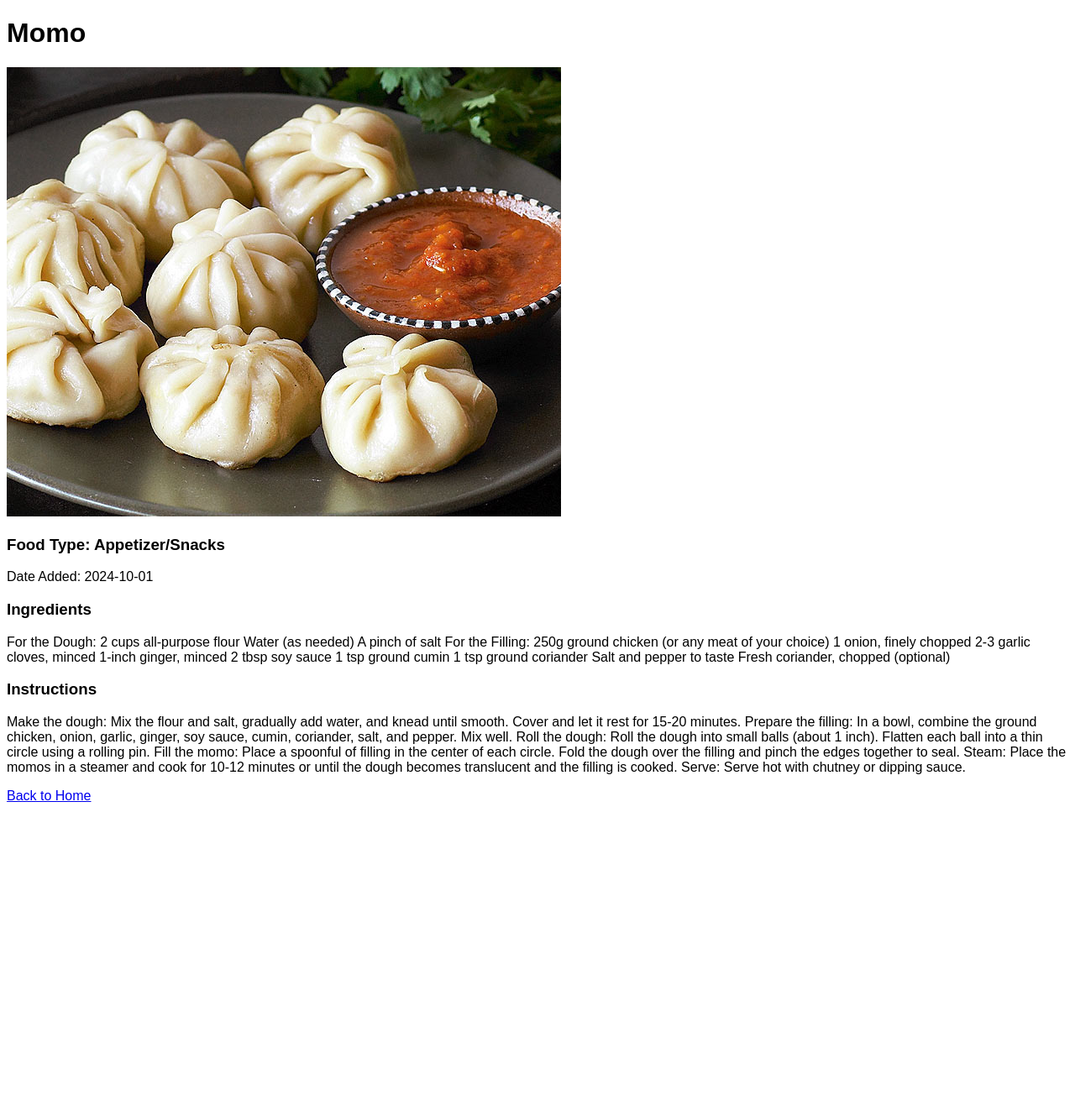
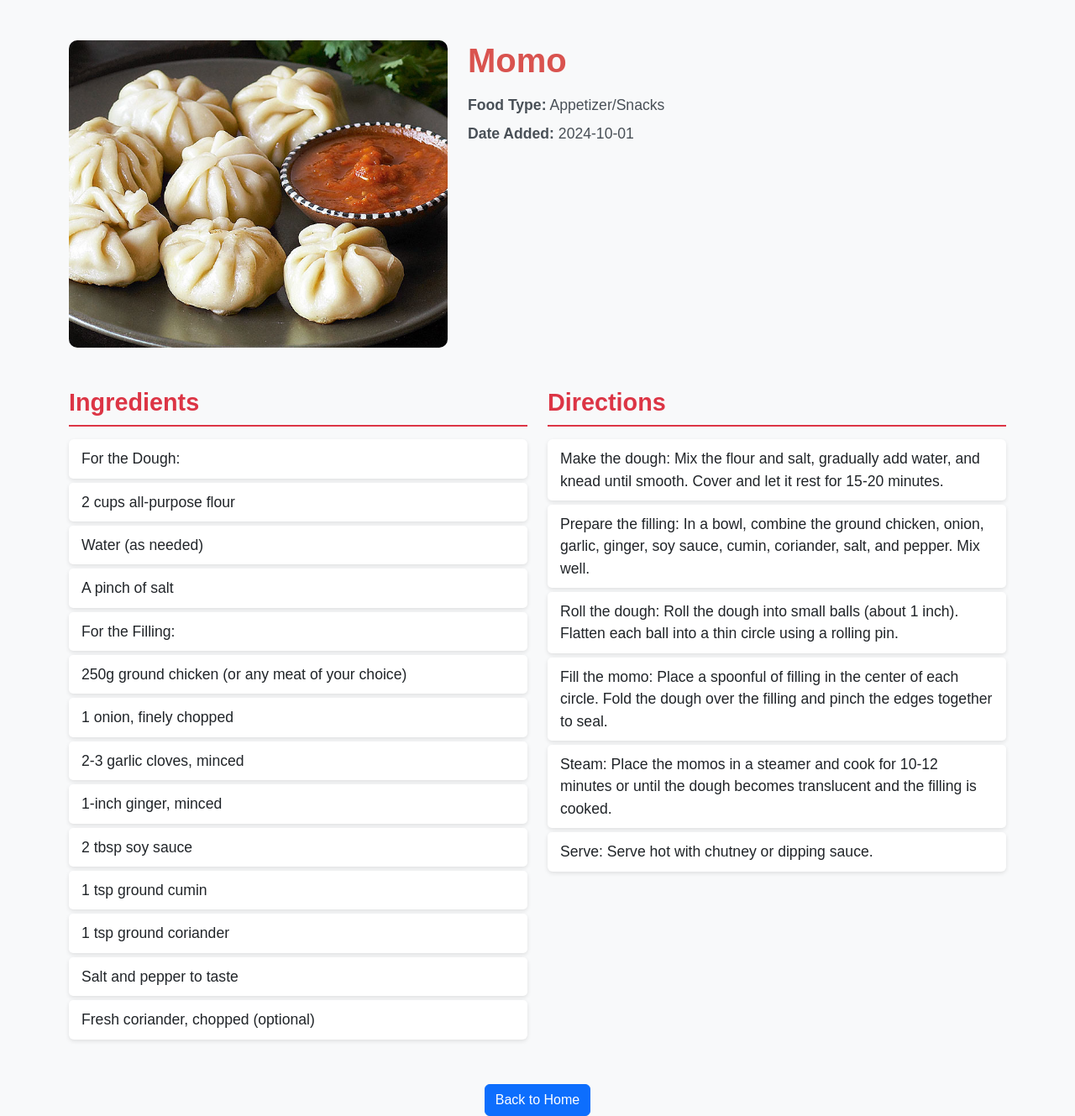
Before and after one commit to suyogkad/Nepali-Food-Recipe-Generator, a Flask app: page /recipe/1 in a window 1280 px wide. Shown: the whole page at 84% size. Before the commit the page ends 955 px from the top, so only its background shows below. Run offline with Flask 3, Linux system fonts and the light colour scheme; data comes from the database, SQL or seed files in the repository; both versions use the stored data as it was after the commit.

Commit message:
Single Page Listing UI Changed

```diff
--- /dev/null
+++ b/static/recipe_detail.css
@@ -0,0 +1,80 @@
+/* Custom styles for the recipe detail page */
+body {
+  font-family: "Poppins", sans-serif;
+  background-color: #f8f9fa;
+  color: #333;
+}
+
+h1,
+h3 {
+  color: #d9534f; /* Bootstrap Danger Color */
+  font-weight: 700;
+  margin-bottom: 20px;
+}
+
+.recipe-title {
+  font-size: 2.5rem;
+  margin-bottom: 0.5rem;
+}
+
+.recipe-meta {
+  font-size: 1.1rem;
+  color: #495057;
+}
+
+.recipe-meta li {
+  margin-bottom: 0.5rem;
+}
+
+.recipe-image {
+  max-width: 100%;
+  height: auto;
+  border-radius: 10px;
+  max-height: 400px;
+  width: 100%;
+  object-fit: cover;
+}
+
+.section-title {
+  font-size: 1.8rem;
+  color: #dc3545;
+  border-bottom: 2px solid #dc3545;
+  padding-bottom: 10px;
+  margin-bottom: 15px;
+}
+
+.list-group-item {
+  border: none;
+  background-color: #f8f9fa;
+  font-size: 1.1rem;
+  padding: 0.75rem;
+}
+
+.ingredients-list,
+.directions-list {
+  margin-top: 15px;
+  padding: 0;
+}
+
+.ingredients-list li,
+.directions-list li {
+  padding: 10px 15px;
+  margin-bottom: 5px;
+  border-radius: 5px;
+  background-color: #fff;
+  box-shadow: 0 2px 5px rgba(0, 0, 0, 0.1);
+}
+
+footer a {
+  font-size: 1.2rem;
+  text-transform: uppercase;
+  padding: 10px 20px;
+  background-color: #d9534f;
+  border-radius: 5px;
+  color: white;
+  text-decoration: none;
+}
+
+footer a:hover {
+  background-color: #c9302c;
+}
--- a/templates/recipe_detail.html
+++ b/templates/recipe_detail.html
@@ -1,38 +1,75 @@
-<!-- templates/recipe_detail.html -->
 <!DOCTYPE html>
 <html lang="en">
   <head>
     <meta charset="UTF-8" />
     <meta name="viewport" content="width=device-width, initial-scale=1.0" />
     <title>{{ recipe.name }} - Recipe</title>
+    <!-- Bootstrap CSS -->
+    <link
+      href="https://cdn.jsdelivr.net/npm/bootstrap@5.3.0-alpha1/dist/css/bootstrap.min.css"
+      rel="stylesheet"
+    />
+    <!-- Custom CSS -->
     <link
       rel="stylesheet"
-      href="{{ url_for('static', filename='styles.css') }}"
+      href="{{ url_for('static', filename='recipe_detail.css') }}"
     />
   </head>
   <body>
-    <header>
-      <h1>{{ recipe.name }}</h1>
-    </header>
+    <div class="container mt-5">
+      <!-- Recipe Image and Basic Info Section -->
+      <div class="row">
+        <div class="col-md-5 text-center">
+          <img
+            src="{{ url_for('static', filename='uploads/' ~ recipe.image_name) }}"
+            alt="{{ recipe.name }}"
+            class="img-fluid recipe-image"
+          />
+        </div>
+        <div class="col-md-7">
+          <h1 class="recipe-title">{{ recipe.name }}</h1>
+          <ul class="list-unstyled recipe-meta mt-3">
+            <li><strong>Food Type:</strong> {{ recipe.food_type }}</li>
+            <li>
+              <strong>Date Added:</strong> {{
+              recipe.date_added.strftime('%Y-%m-%d') }}
+            </li>
+          </ul>
+        </div>
+      </div>
 
-    <section class="recipe-details">
-      <img
-        src="{{ url_for('static', filename='uploads/' ~ recipe.image_name) }}"
-        alt="{{ recipe.name }}"
-        class="recipe-image"
-      />
-      <h3>Food Type: {{ recipe.food_type }}</h3>
-      <p>Date Added: {{ recipe.date_added.strftime('%Y-%m-%d') }}</p>
+      <!-- Ingredients and Directions Section -->
+      <div class="row mt-5">
+        <div class="col-md-6">
+          <h3 class="section-title">Ingredients</h3>
+          <ul class="list-group ingredients-list">
+            {% for ingredient in recipe.ingredients.split('\n') %}
+            <li class="list-group-item">{{ ingredient }}</li>
+            {% endfor %}
+          </ul>
+        </div>
 
-      <h3>Ingredients</h3>
-      <p>{{ recipe.ingredients }}</p>
+        <div class="col-md-6">
+          <h3 class="section-title">Directions</h3>
+          <ol class="list-group directions-list">
+            {% for instruction in recipe.instructions.split('\n') %}
+            <li class="list-group-item">{{ instruction }}</li>
+            {% endfor %}
+          </ol>
+        </div>
+      </div>
 
-      <h3>Instructions</h3>
-      <p>{{ recipe.instructions }}</p>
-    </section>
+      <!-- Footer and Back Button -->
+      <div class="row mt-5">
+        <div class="col text-center">
+          <a href="{{ url_for('home') }}" class="btn btn-primary"
+            >Back to Home</a
+          >
+        </div>
+      </div>
+    </div>
 
-    <footer>
-      <a href="{{ url_for('home') }}">Back to Home</a>
-    </footer>
+    <!-- Bootstrap JS -->
+    <script src="https://cdn.jsdelivr.net/npm/bootstrap@5.3.0-alpha1/dist/js/bootstrap.bundle.min.js"></script>
   </body>
 </html>
```
Also changed, not shown: instance/recipes.db.
